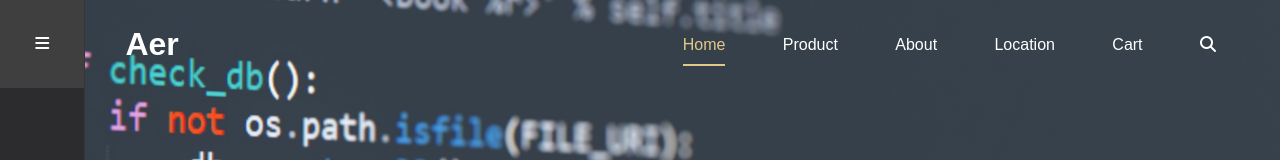
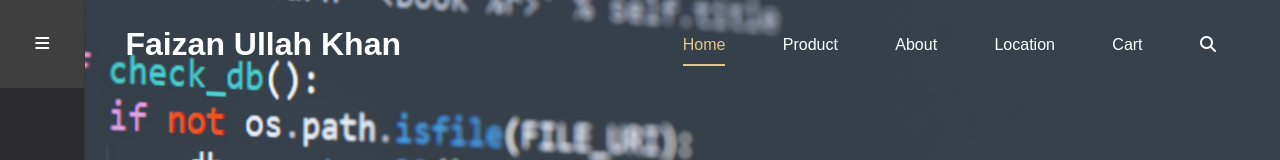
Before and after one commit to Faizan000001/Simple-Page, a plain HTML site: page index.html in a window 1280 px wide. Shown: the top 160 px of the page. Drawn offline with Linux system fonts and the light colour scheme.

Commit message:
Update index.html

```diff
--- a/index.html
+++ b/index.html
@@ -25,7 +25,7 @@
             <nav>
                 <div class="container">
                     <div>
-                        <a href="index.html" class="brand">Aer</a>
+                        <a href="index.html" class="brand">Faizan Ullah Khan</a>
                     </div>
                     <ul>
                         <li><a href="index.html" class="active-link">Home</a></li>
```
